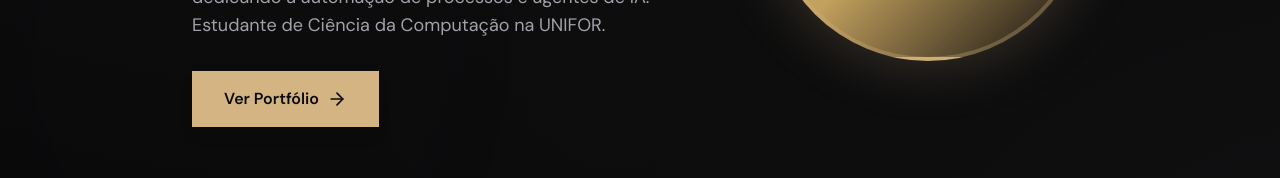
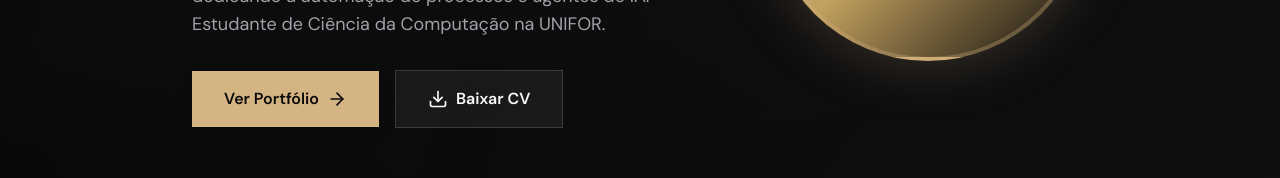
Before and after one commit to RaulGardini/Raul-Portfolio, a React (Vite) app: page / in a window 1280 px wide. Shown: the part 560-738 px from the top of the page. Built offline with nearby package versions, Linux system fonts and the light colour scheme; no server answers.

Commit message:
feat: portfolio para baixar

```diff
--- a/src/pages/HomePage.jsx
+++ b/src/pages/HomePage.jsx
@@ -1,7 +1,7 @@
 import React from 'react';
 import { Helmet } from 'react-helmet';
 import { motion } from 'framer-motion';
-import { ArrowRight } from 'lucide-react';
+import { ArrowRight, Download } from 'lucide-react';
 
 const HomePage = () => {
   return (
@@ -51,6 +51,7 @@ const HomePage = () => {
                 initial={{ y: 50, opacity: 0 }}
                 animate={{ y: 0, opacity: 1 }}
                 transition={{ delay: 0.8, duration: 0.6 }}
+                className="flex flex-wrap items-center justify-center md:justify-start gap-4"
               >
                 <button
                   onClick={() => document.getElementById('experiencias').scrollIntoView({ behavior: 'smooth' })}
@@ -59,6 +60,14 @@ const HomePage = () => {
                   <span>Ver Portfólio</span>
                   <ArrowRight size={20} />
                 </button>
+                <a
+                  href="/Curriculo-Raul-Passos-Gardini.pdf"
+                  download
+                  className="inline-flex items-center space-x-2 bg-white/[0.06] hover:bg-white/[0.12] border border-white/15 hover:border-[#D4B483]/60 text-[#FAFAF9] font-semibold px-8 py-4 rounded-lg transition-all duration-300 transform hover:scale-105"
+                >
+                  <Download size={20} />
+                  <span>Baixar CV</span>
+                </a>
               </motion.div>
             </div>
 
```
Also changed, not shown: 2 other files (tests, documents, lock files or other folders).
